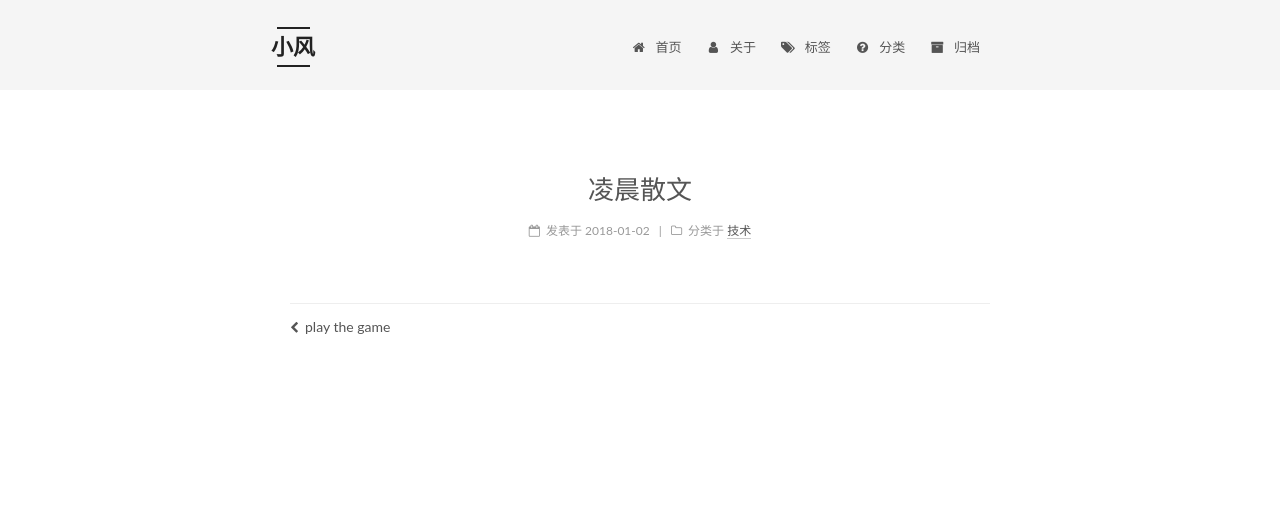
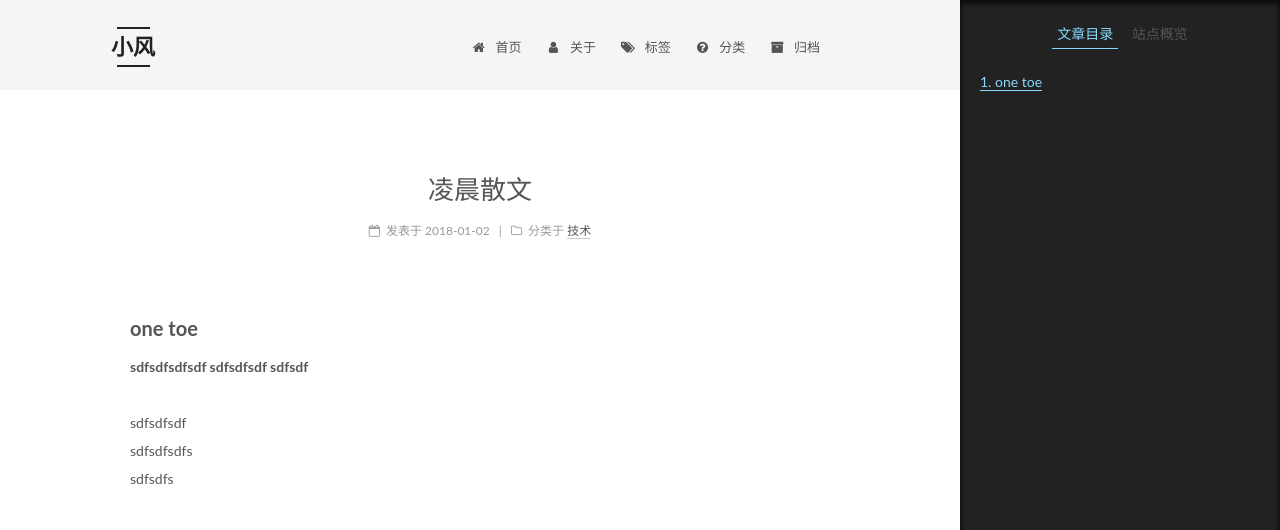
Before and after one commit to MonkYU/MonkYU.github.io, a plain HTML site: page 2018/01/02/categories/index.html in a window 1280 px wide. Shown: the top 530 px of the page. Drawn offline with Linux system fonts and the light colour scheme.

Commit message:
Site updated: 2018-01-02 13:49:39

```diff
--- a/2018/01/02/categories/index.html
+++ b/2018/01/02/categories/index.html
@@ -79,17 +79,17 @@
 
 
 
-<meta name="description" content="像风一样自由">
+<meta name="description" content="one toesdfsdfsdfsdf sdfsdfsdf sdfsdf">
 <meta property="og:type" content="article">
 <meta property="og:title" content="凌晨散文">
 <meta property="og:url" content="http://yoursite.com/2018/01/02/categories/index.html">
 <meta property="og:site_name" content="小风">
-<meta property="og:description" content="像风一样自由">
+<meta property="og:description" content="one toesdfsdfsdfsdf sdfsdfsdf sdfsdf">
 <meta property="og:locale" content="zh-Hans">
-<meta property="og:updated_time" content="2018-01-02T05:14:14.175Z">
+<meta property="og:updated_time" content="2018-01-02T05:49:18.747Z">
 <meta name="twitter:card" content="summary">
 <meta name="twitter:title" content="凌晨散文">
-<meta name="twitter:description" content="像风一样自由">
+<meta name="twitter:description" content="one toesdfsdfsdfsdf sdfsdfsdf sdfsdf">
 
 
 
@@ -351,6 +351,7 @@
 
 
 
+        <h3 id="one-toe"><a href="#one-toe" class="headerlink" title="one toe"></a>one toe</h3><p><strong>sdfsdfsdfsdf sdfsdfsdf sdfsdf </strong><br><a id="more"></a><br>sdfsdfsdf<br>sdfsdfsdfs<br>sdfsdfs</p>
 
 
     </div>
@@ -435,8 +436,17 @@
 
 
 
+        <ul class="sidebar-nav motion-element">
+          <li class="sidebar-nav-toc sidebar-nav-active" data-target="post-toc-wrap">
+            文章目录
+          </li>
+          <li class="sidebar-nav-overview" data-target="site-overview-wrap">
+            站点概览
+          </li>
+        </ul>
 
-      <section class="site-overview-wrap sidebar-panel sidebar-panel-active">
+
+      <section class="site-overview-wrap sidebar-panel">
         <div class="site-overview">
           <div class="site-author motion-element" itemprop="author" itemscope itemtype="http://schema.org/Person">
 
@@ -487,6 +497,22 @@
         </div>
       </section>
 
+
+      <!--noindex-->
+        <section class="post-toc-wrap motion-element sidebar-panel sidebar-panel-active">
+          <div class="post-toc">
+
+
+
+
+
+
+              <div class="post-toc-content"><ol class="nav"><li class="nav-item nav-level-3"><a class="nav-link" href="#one-toe"><span class="nav-number">1.</span> <span class="nav-text">one toe</span></a></li></ol></div>
+
+
+          </div>
+        </section>
+      <!--/noindex-->
 
 
 
--- a/css/main.css
+++ b/css/main.css
@@ -1822,7 +1822,7 @@ pre .javascript .function {
   width: 4px;
   height: 4px;
   border-radius: 50%;
-  background: #6765de;
+  background: #ffb887;
 }
 .links-of-blogroll {
   font-size: 13px;
```
Also changed, not shown: index.html (+8 -3 lines).
